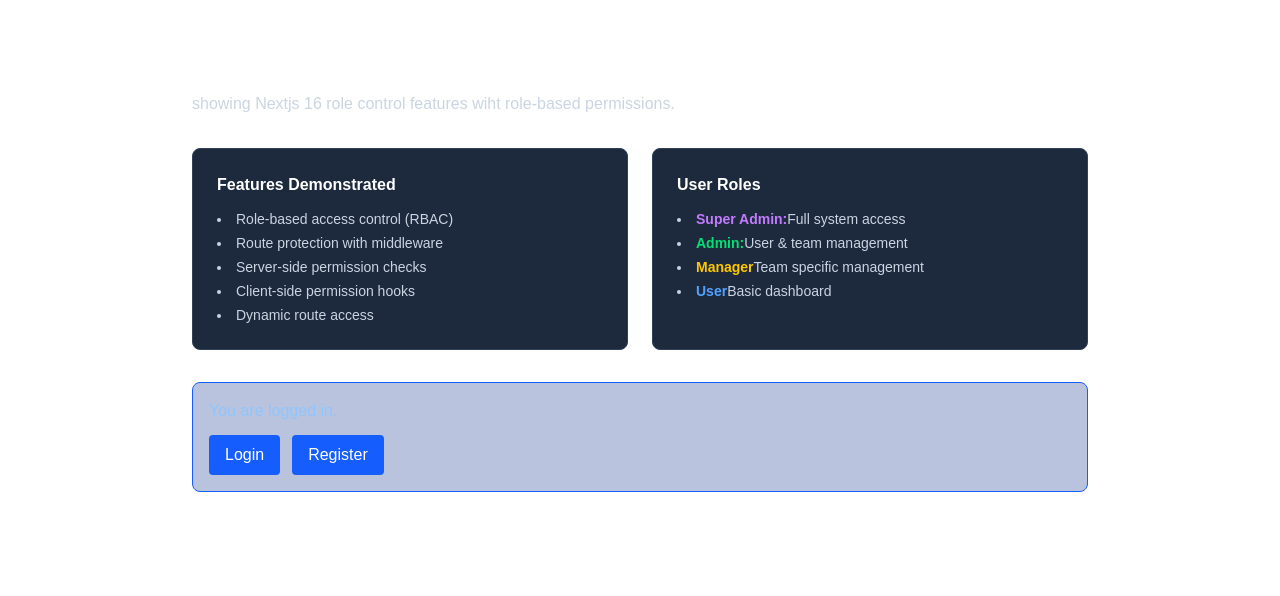
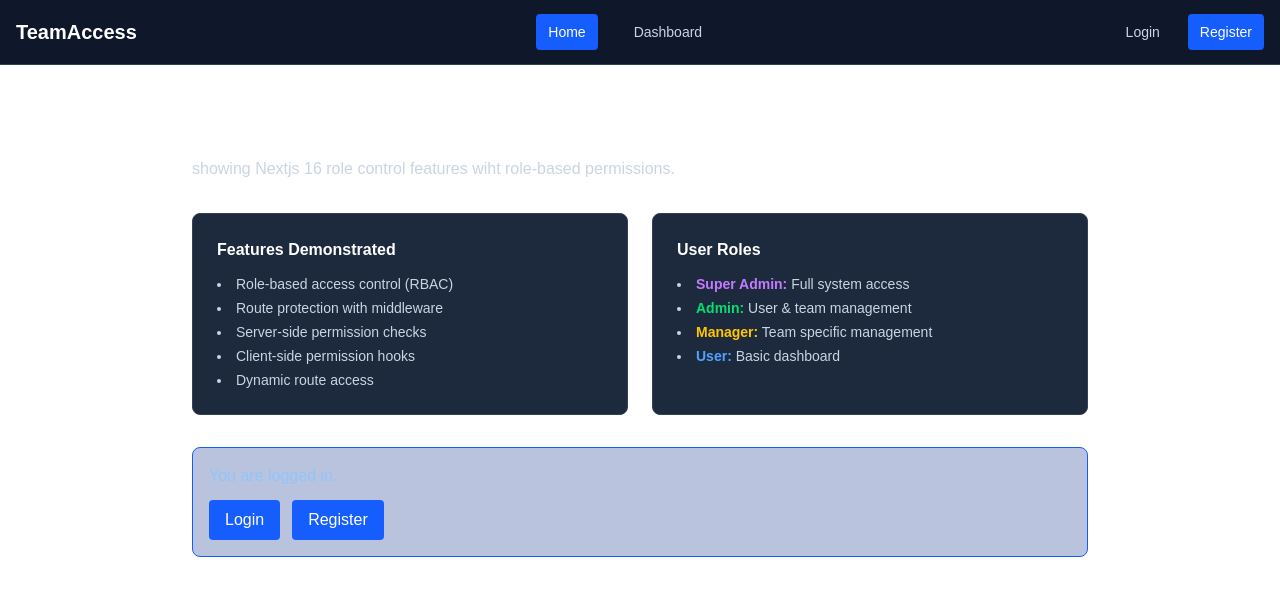
Before and after one commit to Deepaksb7/team-a-c, a Next.js app: page / in a window 1280 px wide. Shown: the top 596 px of the page. Built offline with nearby package versions, Linux system fonts and the light colour scheme.

Commit message:
working on context api

```diff
--- a/app/(main)/page.tsx
+++ b/app/(main)/page.tsx
@@ -1,5 +1,4 @@
 import Link from 'next/link'
-import React from 'react'
 
 const Home = () => {
     const user = false
@@ -29,10 +28,10 @@ const Home = () => {
                         User Roles
                     </h3>
                     <ul className='list-disc list-inside space-y-1 text-sm text-slate-300'>
-                        <li><strong className='text-purple-400'>Super Admin:</strong>Full system access</li>
-                        <li><strong className='text-green-400'>Admin:</strong>User & team management</li>
-                        <li><strong className='text-yellow-400'>Manager</strong>Team specific management</li>
-                        <li><strong className='text-blue-400'>User</strong>Basic dashboard</li>
+                        <li><strong className='text-purple-400'>Super Admin:</strong> Full system access</li>
+                        <li><strong className='text-green-400'>Admin:</strong> User & team management</li>
+                        <li><strong className='text-yellow-400'>Manager:</strong> Team specific management</li>
+                        <li><strong className='text-blue-400'>User:</strong> Basic dashboard</li>
                     </ul>
                 </div>
             </div>
@@ -56,7 +55,6 @@ const Home = () => {
                     <Link href="/register" className='inline-block mt-3 px-4 py-2 bg-blue-600 text-white rounded hover:bg-blue-700 transition-colors'>
                     Register
                     </Link>
-
                     </div>
                 </div>
             )}
--- a/app/components/layout/Header.tsx
+++ b/app/components/layout/Header.tsx
@@ -1,11 +1,69 @@
-import React from 'react'
+"use client"
+import { User } from '@/app/types'
+import Link from 'next/link'
+import { usePathname } from 'next/navigation'
 
-const Header = () => {
-  return (
-    <div>
+interface HeaderProps {
+    user: User | null
+}
 
-    </div>
-  )
+const Header = ({ user }: HeaderProps) => {
+    const user1 = false
+    const pathname = usePathname()
+    const navigation = [
+        { name: "Home", href: "/", show: true },
+        { name: "Dashboard", href: "/dashboard", show: true },
+    ].filter((item) => (item.show))
+
+    const getNavItemClass = (href: string) => {
+        let isActive = false
+        if (href === "/") {
+            isActive = pathname === "/"
+        } else if (href === "/dashboard") {
+            isActive = pathname.startsWith(href)
+        }
+        return `px-3 py-2 rounded text-sm font-medium transition-colors ${isActive ? "bg-blue-600 text-white"
+                : "text-slate-300 hover:bg-slate-800 hover:text-white"
+            }`
+    }
+
+    return (
+        <header className='bg-slate-900 border-b border-slate-700'>
+            <div className='container mx-auto px-4'>
+                <div className='flex justify-between items-center h-16'>
+                    <Link href="/" className='font-bold text-xl text-white'>
+                        TeamAccess
+                    </Link>
+                    <nav className='flex items-center space-x-6'>
+                        {
+                            navigation.map((item) => (
+                                <Link key={item.name} href={item.href} className={getNavItemClass(item.href)}>{item.name}</Link>
+                            ))
+                        }
+                    </nav>
+                    <div className='flex items-center space-x-4'>
+                        {
+                            user1 ? (<>
+                                <span className='text-sm text-slate-300'>Deepak</span>
+                                <button
+                                    // onClick={}
+                                    className='px-3 py-2 bg-red-500 text-white text-sm rounded hover:bg-red-700 transition-colors'>
+                                    Logout
+                                </button>
+                            </>) : (<>
+                                <Link href="/login" className='px-3 py-2 text-slate-300 text-sm rounded hover:bg-slate-800 hover:text-white transition-colors'>
+                                    Login
+                                </Link>
+                                <Link href="/register" className='px-3 py-2 bg-blue-600 text-white text-sm rounded hover:bg-blue-700 transition-colors'>
+                                    Register
+                                </Link>
+                            </>)
+                        }
+                    </div>
+                </div>
+            </div>
+        </header>
+    )
 }
 
 export default Header
--- /dev/null
+++ b/app/lib/apiClient.ts
@@ -0,0 +1,83 @@
+
+const API_BASE_URL = process.env.NEXT_PUBLIC_API_URL || "http://localhost:3000"
+
+class ApiClient {
+    private baseUrl :string;
+    constructor() {
+        this.baseUrl = API_BASE_URL
+    }
+
+    async request(endpoint:string , options: RequestInit = {}){
+        const url = `${this.baseUrl}${endpoint}`
+
+        const config: RequestInit ={
+            headers:{
+                "Content-Type" : "application/json",
+                ...options.headers
+            },
+            credentials:"include",
+            ...options,
+        }
+
+        const response = await fetch(url,config)
+
+        if(response.status === 401){
+            return null
+        }
+
+        if(!response.ok){
+            const error = await response.json()
+            .catch(()=>({error:"Network error"}))
+            throw new Error(error.error || "Request failed")
+        }
+    }
+
+    // Auth Methods
+
+    async register(userData: unknown){
+        return this.request("/api/auth/register", {
+            method: "POST",
+            body: JSON.stringify({userData})
+        })
+    }
+
+    async login(email:string, password:string){
+        return this.request("/api/auth/login", {
+            method: "POST",
+            body: JSON.stringify({email , password})
+        })
+    }
+
+    async logout(){
+        return this.request("/api/auth/logout", {
+            method: "POST",
+        })
+    }
+
+    async getCurrentUser(){
+        return this.request("/api/auth/me")
+    }
+
+    // User Methods
+
+    async getUsers(){
+        return this.request("/api/users")
+    }
+
+    async updateUserRole(userId:string, role:string){
+        return this.request(`/api/users/${userId}/role`,{
+            method:"PATCH",
+            body: JSON.stringify({role})
+        })
+    }
+
+    async assignUserToTeam(userId:string, teamId:string){
+        return this.request(`/api/users/${teamId}/role`,{
+            method:"PATCH",
+            body: JSON.stringify({teamId})
+        })
+    }
+
+}
+
+export const apiClient = new ApiClient()
--- /dev/null
+++ b/app/provider/AuthProvider.tsx
@@ -0,0 +1,49 @@
+"use client"
+import { createContext, ReactNode, useActionState, useState } from "react";
+import { AuthContextType, User } from "../types";
+import { apiClient } from "../lib/apiClient";
+
+type LoginState ={
+    success?: boolean,
+    user?: User | null,
+    error?: string
+}
+
+const AuthContext = createContext<AuthContextType | undefined>(undefined)
+
+export const AuthProvider = ({children}:{children: ReactNode})=>{
+    const [user,setUser] = useState<User | null>(null)
+
+    const [loginState, loginAction , isLoginPending] = useActionState(
+        async (
+            prevState: LoginState,
+            formData: FormData,
+        ):Promise<LoginState>=>{
+            const email = formData.get("email") as string
+            const password = formData.get("password") as string
+
+            try {
+                const data = await apiClient.login(email,password)
+                setUser(data.user)
+                return {success:true,user:data.user}
+            } catch (error) {
+                console.error("Error: ",error)
+                return {
+                    error : error instanceof Error ? error.message : "Login Failed"
+                }
+            }
+        },
+        {success:undefined, user:undefined, error: undefined} as LoginState)
+    return (
+        <AuthContext.Provider
+            value={{
+                user,
+                login,
+                logout,
+                hasPermission
+            }}
+        >
+            {children}
+        </AuthContext.Provider>
+    )
+}
--- a/app/types/index.ts
+++ b/app/types/index.ts
@@ -25,3 +25,10 @@ export interface Team{
     createdAt : Date;
     updatedAt : Date;
 }
+
+export interface AuthContextType{
+    user: User | null;
+    login: (formData: FormData) => void;
+    logout: ()=> void;
+    hasPermission: (requiredRole: Role) => boolean;
+}
```
